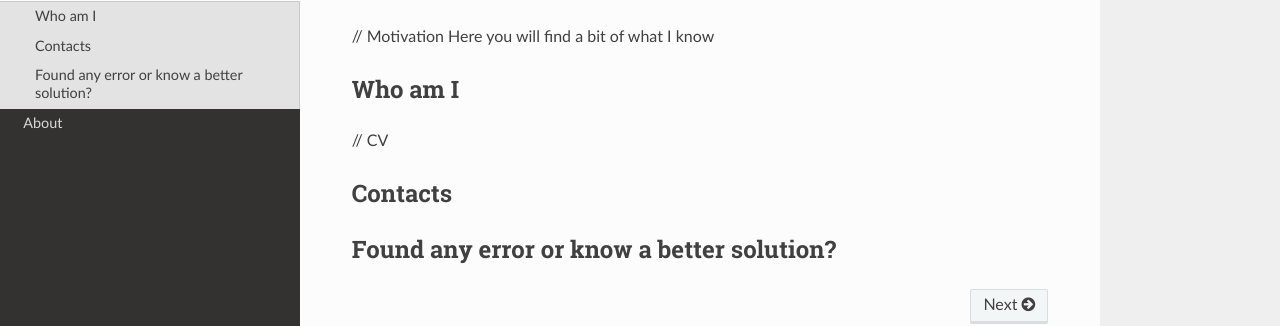
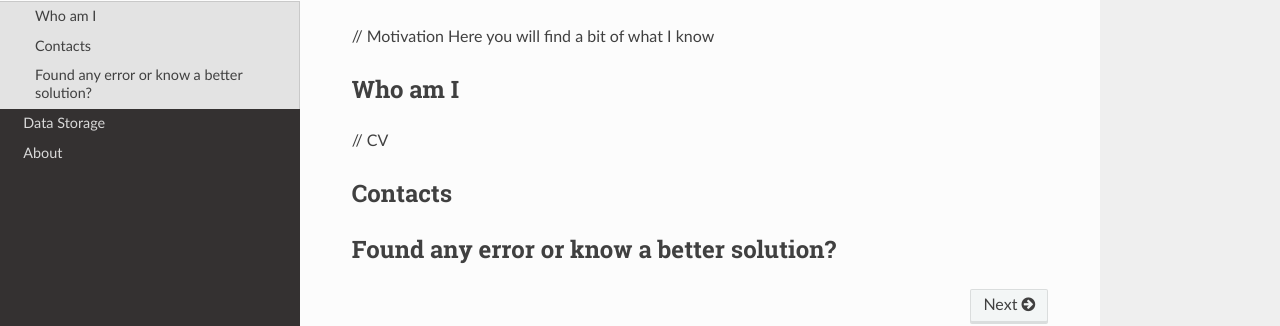
Before and after one commit to tales-aparecida/DeepDive, an MkDocs documentation site: the page built from docs/index.md, in a window 1280 px wide. Shown: the part 135-461 px from the top of the page. Built offline with MkDocs 1.6.1, drawn with Linux system fonts in a browser that asks for light colours; nearby versions of some CDN libraries.

Commit message:
Add data storage to index

```diff
--- a/mkdocs.yml
+++ b/mkdocs.yml
@@ -1,5 +1,6 @@
 site_name: Tales Lelo
 nav:
     - Home: index.md
+    - Data Storage: DataStorage/SQL_vs_noSQL.md
     - About: about.md
 theme: readthedocs
```
